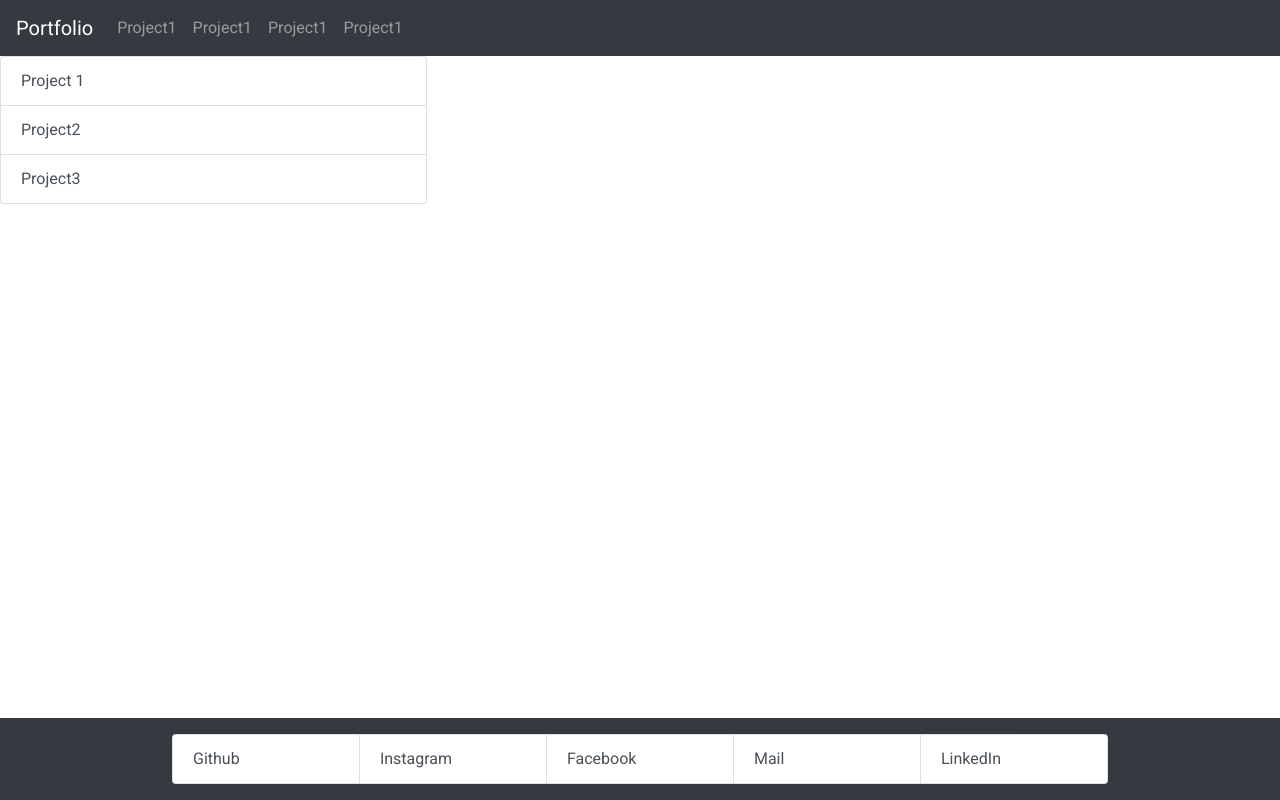
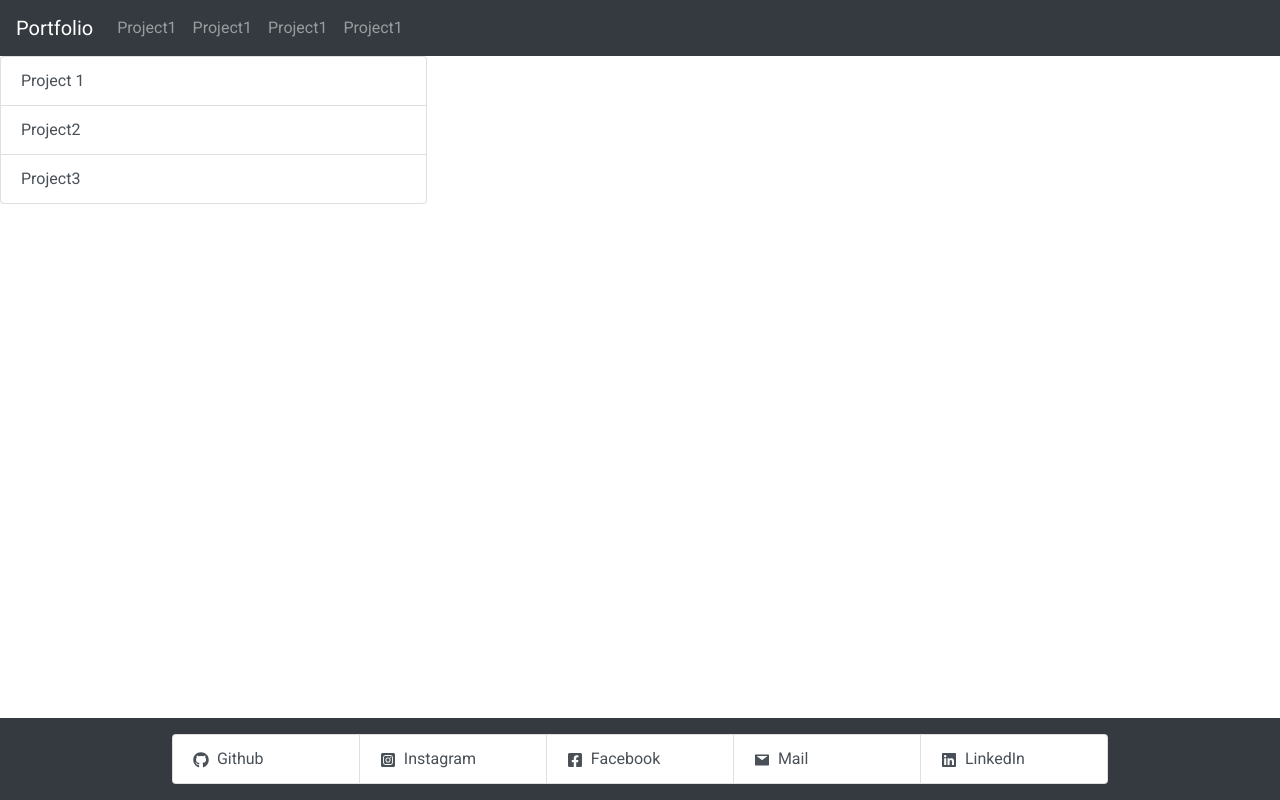
Before and after one commit to irlgabriel/portfolio, a React (Create React App) app: page /#/ in a window 1280 px wide. Built offline with nearby package versions, Linux system fonts and the light colour scheme.

Commit message:
added footer icons and fixed navbar NavItems

```diff
--- a/src/components/Footer/Footer.js
+++ b/src/components/Footer/Footer.js
@@ -1,5 +1,5 @@
 import React from "react";
-import { FaGithub, FaInstagramSquare, FaFacebookSquare } from "react-icons/fa";
+import { FaGithub, FaInstagramSquare, FaFacebookSquare, FaLinkedin } from "react-icons/fa";
 import { AiFillMail } from "react-icons/ai";
 import {
   Container,
@@ -12,15 +12,25 @@ export default function Footer() {
   return (
     <Container fluid={true} className="bg-dark p-3">
       <ListGroup className="w-75 mx-auto" horizontal="sm">
-        <ListGroupItem tag="a" href="https://github.com/irlgabriel" action>Github
+        <ListGroupItem tag="a" href="https://github.com/irlgabriel" action>
+          <FaGithub />&nbsp;
+          Github
         </ListGroupItem>
-        <ListGroupItem tag="a" href="https://www.instagram.com/gabriel.radu1/" action>Instagram
+        <ListGroupItem tag="a" href="https://www.instagram.com/gabriel.radu1/" action>
+          <FaInstagramSquare />&nbsp;
+          Instagram
         </ListGroupItem>
-        <ListGroupItem tag="a" href="https://www.facebook.com/gabi.radu.75/" action>Facebook
+        <ListGroupItem tag="a" href="https://www.facebook.com/gabi.radu.75/" action>
+          <FaFacebookSquare />&nbsp;
+          Facebook
         </ListGroupItem>
-        <ListGroupItem tag="a" href="mailto: radu.gabriel131@gmail.com" action>Mail
+        <ListGroupItem tag="a" href="mailto: radu.gabriel131@gmail.com" action>
+          <AiFillMail />&nbsp;
+          Mail
         </ListGroupItem>
-        <ListGroupItem tag="a" href="https://www.linkedin.com/in/gabriel-radu-5023021b9/" action>LinkedIn
+        <ListGroupItem tag="a" href="https://www.linkedin.com/in/gabriel-radu-5023021b9/" action>
+          <FaLinkedin />&nbsp;
+          LinkedIn
         </ListGroupItem>
       </ListGroup>
 
--- a/src/components/Home/Home.js
+++ b/src/components/Home/Home.js
@@ -11,17 +11,8 @@ import {
 
 export default function Home() {
   return (
-    <Container className="m-0 p-0 mb-auto" fluid={true}>{
-      /*
-      <Intro>
-        <Heading>Projects Overview</Heading>
-      </Intro>
-      {projects.map((project) => (
-        <Project {...project} key={project.key} />
-      ))}
-      */
-      }
-      <Sidebar className="m-0 p-0" sm="4">
+    <Container className="mx-0 px-0 mb-auto" fluid={true}>
+      <Sidebar className="mx-0 px-0" sm="4">
         <ListGroup>
           <ListGroupItem tag="a" href="" action>Project 1
           </ListGroupItem>
--- a/src/components/Navbar/Navbar.js
+++ b/src/components/Navbar/Navbar.js
@@ -22,16 +22,16 @@ export default function AppNavbar() {
         <NavbarToggler onClick={toggle}>{isOpen ? <FaTimes /> : <FaBars />}</NavbarToggler>
         <Collapse isOpen={isOpen} navbar>
           <Nav className="mr-auto" navbar>
-            <NavItem>
+            <NavItem tag="a" action href="#" >
               <NavLink>Project1</NavLink>
             </NavItem>
-            <NavItem>
+            <NavItem tag="a" action href="#" >
               <NavLink>Project1</NavLink>
             </NavItem>
-            <NavItem>
+            <NavItem tag="a" action href="#" >
               <NavLink>Project1</NavLink>
             </NavItem>
-            <NavItem>
+            <NavItem tag="a" action href="#" >
               <NavLink>Project1</NavLink>
             </NavItem>
           </Nav>
```
